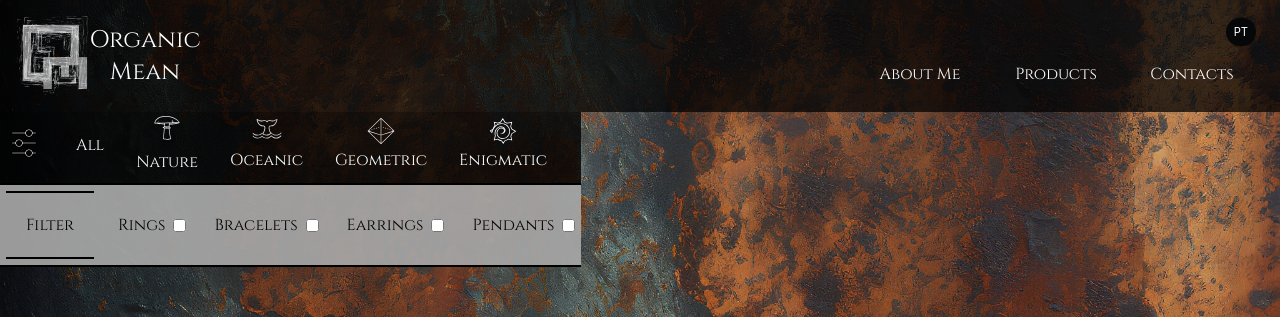
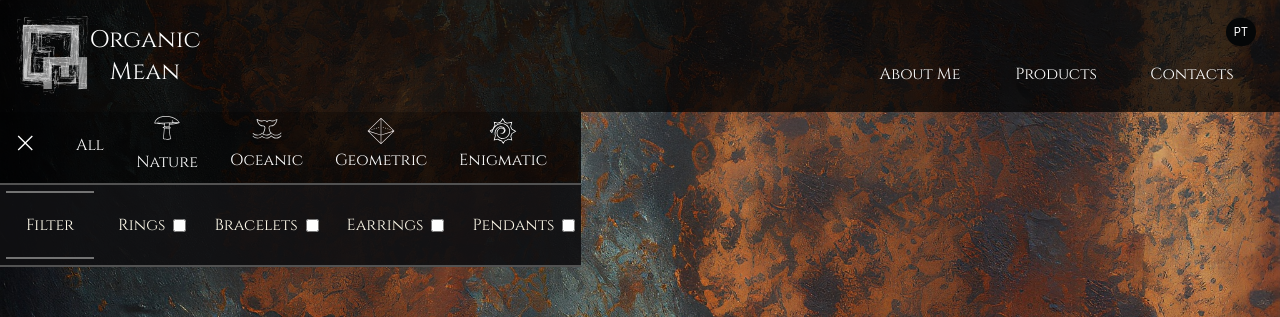
Before and after one commit to danielsbarbara/Organic-mean, a React (Create React App) app: page /products in a window 1280 px wide. Both pictures are taken after a click on the element 24 px from the left and 147 px from the top of the page. Shown: the top 317 px of the page. Built offline with nearby package versions, Linux system fonts and the light colour scheme; no server answers.

Commit message:
some fixes new icon ON - dropfilter close

```diff
--- a/src/components/CollectionBar.tsx
+++ b/src/components/CollectionBar.tsx
@@ -43,12 +43,13 @@ export const CollectionBar = ({ setFilter }: PropFilter) => {
     <div className="relative bg-black/80 flex flex-col w-full">
       <div className="flex justify-between font-cinzel items-center md:justify-start md:gap-6">
         <div>
-          <CollectionItem
-            setFilter={setFilter}
-            description=""
-            iconPath="./icons/FilterLogo.svg"
-            onClick={() => setShowFilterOptions(!showFilterOptions)}
-          />
+        <CollectionItem
+  setFilter={setFilter}
+  description=""
+  iconPath={showFilterOptions ? "./icons/CloseLogo.svg" : "./icons/FilterLogo.svg"}
+  onClick={() => setShowFilterOptions(!showFilterOptions)}
+/>
+
         </div>
         {CollectionItemArray.map((el: any, i) => (
           <div key={i}>{el}</div>
--- a/src/components/CollectionItem.tsx
+++ b/src/components/CollectionItem.tsx
@@ -1,32 +1,39 @@
-import React from 'react';
+import React from "react";
 
-interface CollectionItemProp{
-    description: string
-    iconPath: string
-    onClick?: () => void
-    setFilter: Function
+interface CollectionItemProp {
+  description: string;
+  iconPath: string;
+  onClick?: () => void;
+  setFilter: Function;
 }
 
-export const CollectionItem: React.FC<CollectionItemProp> = ({ description, iconPath, onClick, setFilter }) => {
-
+export const CollectionItem: React.FC<CollectionItemProp> = ({
+  description,
+  iconPath,
+  onClick,
+  setFilter,
+}) => {
   const handleClick = () => {
     if (onClick) {
       onClick();
     }
     if (setFilter && description !== "") {
-            if (description === 'Todos') description = 'All'
-            setFilter((prev: any) => ({...prev, category: description}));
+      if (description === "Todos") description = "All";
+      setFilter((prev: any) => ({ ...prev, category: description }));
     }
-    }
+  };
 
-    return(
+  return (
     <>
-            <div className="p-1 flex flex-col items-center gap-1 md:text-xl cursor-pointer relative w-fit after:block after:content-[''] after:relative after:h-[1px] after:bg-white after:w-full after:scale-x-0 after:hover:scale-x-100 after:transition after:duration-300 after:origin-center" onClick={handleClick} >
-                {iconPath != 'null' && <img src={iconPath} className="w-9 md:w-10"/>} <p className="text-white text-xs md:text-base ">{description}</p>
+      <div
+        className="p-1 flex flex-col items-center gap-1 md:text-xl cursor-pointer relative w-fit after:block after:content-[''] after:relative after:h-[1px] after:bg-white after:w-full after:scale-x-0 after:hover:scale-x-100 after:transition after:duration-300 after:origin-center
+        hover:scale-105"
+        onClick={handleClick}
+      >
+        {iconPath != "null" && <img src={iconPath} className="w-9 md:w-10" />}{" "}
+
+        <p className="text-white text-xs md:text-base ">{description}</p>
       </div>
-
-
-
     </>
-    )
-}
+  );
+};
--- a/src/components/DropFilter.tsx
+++ b/src/components/DropFilter.tsx
@@ -1,53 +1,76 @@
 import { BackButtonIcon } from "./BackIcon";
 import { DropFilterText } from "./DropFilterText";
 import { Paragraph } from "./Paragraph";
-import { toLocalTranslation } from "../i18n/toLocalTranslation"
+import { toLocalTranslation } from "../i18n/toLocalTranslation";
 import { DropFilterItem } from "./DropFilterItem";
 
 interface DownFilter {
-  setFilter: Function
+  setFilter: Function;
 }
 
-
-
-export function DropFilter({setFilter}: DownFilter) {
-
-function handleChange(e:any, value:string) {
-
-if(e){
-  setFilter((prev: any) => ({...prev, collection:[...prev.collection, value]}))
-} else {
-  setFilter((prev:any) => ({...prev, collection: prev.collection.filter((el:string)=> el !== value)}))
-}
-
-}
+export function DropFilter({ setFilter }: DownFilter) {
+  function handleChange(e: any, value: string) {
+    if (e) {
+      setFilter((prev: any) => ({
+        ...prev,
+        collection: [...prev.collection, value],
+      }));
+    } else {
+      setFilter((prev: any) => ({
+        ...prev,
+        collection: prev.collection.filter((el: string) => el !== value),
+      }));
+    }
+  }
 
   return (
-    <div className="animate-opacityA z-10 border-t-2 border-black border-b-2 items-center bg-white/60 w-full p-1.5 flex md:gap-4">
-      <div className="flex border-t-2 border-black border-b-2">
+    <div className="animate-opacityA z-10 border-t-2 border-neutral-600 border-b-2 items-center bg-zinc-900 bg-opacity-60 w-full p-1.5 flex md:gap-4">
+      <div className="flex border-t-2 border-neutral-500 border-b-2">
         <DropFilterText description={toLocalTranslation("drop_filter_title")} />
       </div>
 
       <div className="flex gap-2 md:gap-7 w-full ml-2">
         <div className="flex flex-col-reverse justify-end items-center gap-2 md:flex-row-reverse">
-          <input type="checkbox" onChange={(e)=> handleChange(e.target.checked, "Anéis")}/>
-          <DropFilterItem description={toLocalTranslation("drop_filter_item_1")} />
+          <input
+            type="checkbox"
+            className="cursor-pointer hover:scale-110 transition duration-300 "
+            onChange={(e) => handleChange(e.target.checked, "Anéis")}
+          />
+          <DropFilterItem
+            description={toLocalTranslation("drop_filter_item_1")}
+          />
         </div>
         <div className="flex flex-col-reverse justify-end gap-2 md:flex-row-reverse items-center">
-          <input type="checkbox" onChange={(e)=> handleChange(e.target.checked, "Pulseiras")}/>
-          <DropFilterItem description={toLocalTranslation("drop_filter_item_2")} />
+          <input
+            type="checkbox"
+            className="cursor-pointer hover:scale-110 transition duration-300 "
+            onChange={(e) => handleChange(e.target.checked, "Pulseiras")}
+          />
+          <DropFilterItem
+            description={toLocalTranslation("drop_filter_item_2")}
+          />
         </div>
         <div className="flex flex-col-reverse justify-end gap-2 md:flex-row-reverse items-center">
-          <input type="checkbox" onChange={(e)=> handleChange(e.target.checked, "Brincos")}/>
-          <DropFilterItem description={toLocalTranslation("drop_filter_item_3")} />
+          <input
+            type="checkbox"
+            className="cursor-pointer hover:scale-110 transition duration-300 "
+            onChange={(e) => handleChange(e.target.checked, "Brincos")}
+          />
+          <DropFilterItem
+            description={toLocalTranslation("drop_filter_item_3")}
+          />
         </div>
         <div className="flex flex-col-reverse justify-end gap-2 md:flex-row-reverse items-center">
-          <input type="checkbox" onChange={(e)=> handleChange(e.target.checked, "Pendentes")}/>
-          <DropFilterItem description={toLocalTranslation("drop_filter_item_4")} />
+          <input
+            type="checkbox"
+            className="cursor-pointer hover:scale-110 transition duration-300 "
+            onChange={(e) => handleChange(e.target.checked, "Pendentes")}
+          />
+          <DropFilterItem
+            description={toLocalTranslation("drop_filter_item_4")}
+          />
         </div>
       </div>
-
-
     </div>
   );
 }
--- a/src/components/DropFilterItem.tsx
+++ b/src/components/DropFilterItem.tsx
@@ -8,7 +8,7 @@ export function DropFilterItem({ description }: DropFilterItemProps) {
     return (
         <>
             <div>
-                <p className="flex gap-2 text-[0.7rem] md:text-base text-black font-cinzel">{description}</p>
+                <p className="flex gap-2 text-[0.7rem] md:text-base text-amber-50 font-cinzel">{description}</p>
             </div>
         </>
     )
--- a/src/components/DropFilterText.tsx
+++ b/src/components/DropFilterText.tsx
@@ -8,7 +8,7 @@ export function DropFilterText({description}: DropFilterTextProps){
     return(
         <>
             <div>
-                <p className="` m-5 text-xs text-black font-cinzel text-center md:text-base `">{description}</p>
+                <p className="` m-5 text-xs text-amber-50 font-cinzel text-center md:text-base `">{description}</p>
             </div>
         </>
     )
```
Also changed, not shown: public/icons/CloseLogo.svg (added). Lines whose indentation alone changed are shown as unchanged.
